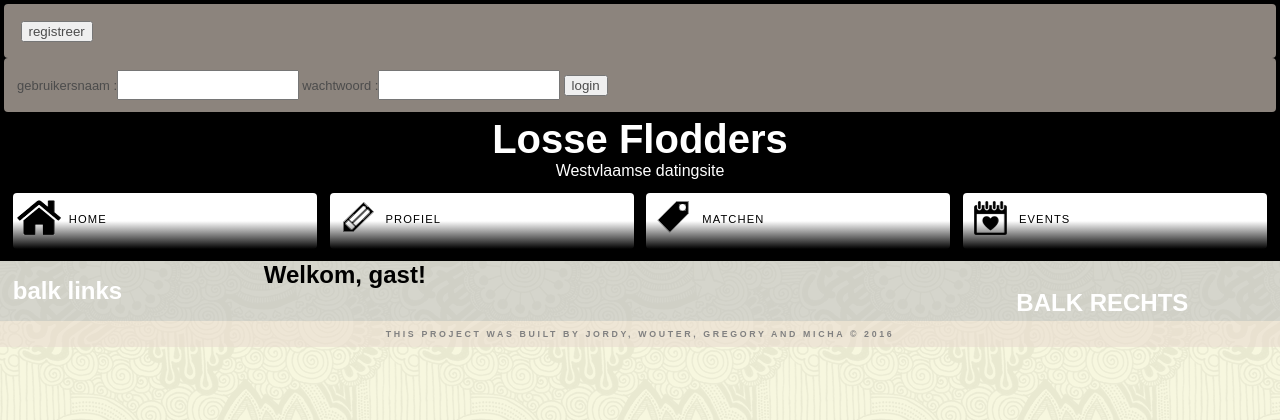
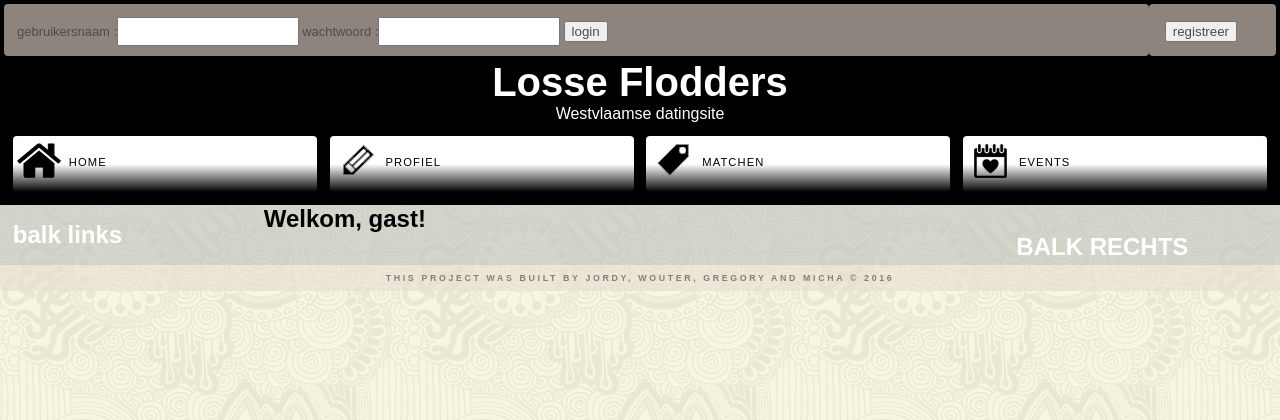
Before and after one commit to jan-vandorpe/Scrumdating, a PHP site: template presentation/index.twig in a window 1280 px wide. Shown: the top 420 px of the page. Run offline with PHP 8.4, Linux system fonts and the light colour scheme; the template is opened without the code that fills it, so the values that code supplies are empty; some libraries are stand-ins or nearby versions.

Commit message:
Merge origin/master
Conflicts:
	css/style.css
	presentation/userProfilePage.twig

```diff
--- a/css/style.css
+++ b/css/style.css
@@ -180,7 +180,7 @@ body{
     display: inline-block;
     width: 8em;
     margin: 0;
-    padding: 0.5em 0 0 0;
+
     text-align: left;
 }
 
@@ -472,6 +472,7 @@ header a{
 header a:hover{
     text-decoration:underline;
 }
+
 /****************************************************************************************/
 
 
@@ -510,7 +511,7 @@ http://nicolasgallagher.com/micro-clearfix-hack/
 @media only screen and (min-width: 680px)  {
 
 .login{
-    padding: 0.3em;
+
 
 }
 
@@ -590,6 +591,20 @@ textarea {
     }
 
 }
+@media only screen and (min-width: 890px) {
+
+    #registreer{
+    width:10%;
+    float:right;
+    height:4em;
+}
+#login{
+    width:90%;
+    float:left;
+    height:4em;
+}
+
+}
 @media only screen and (min-width: 1000px) {
 
 
```
